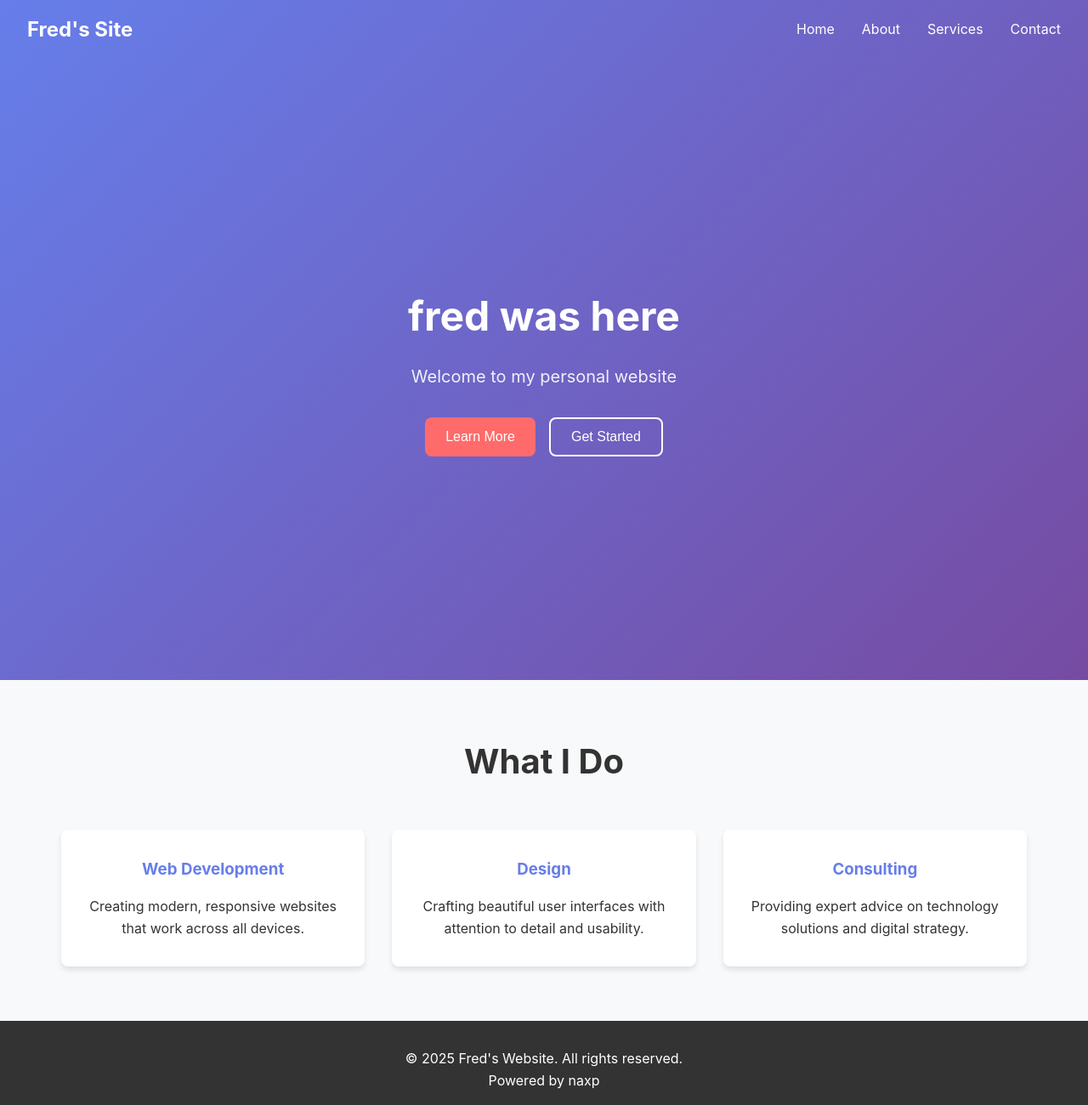
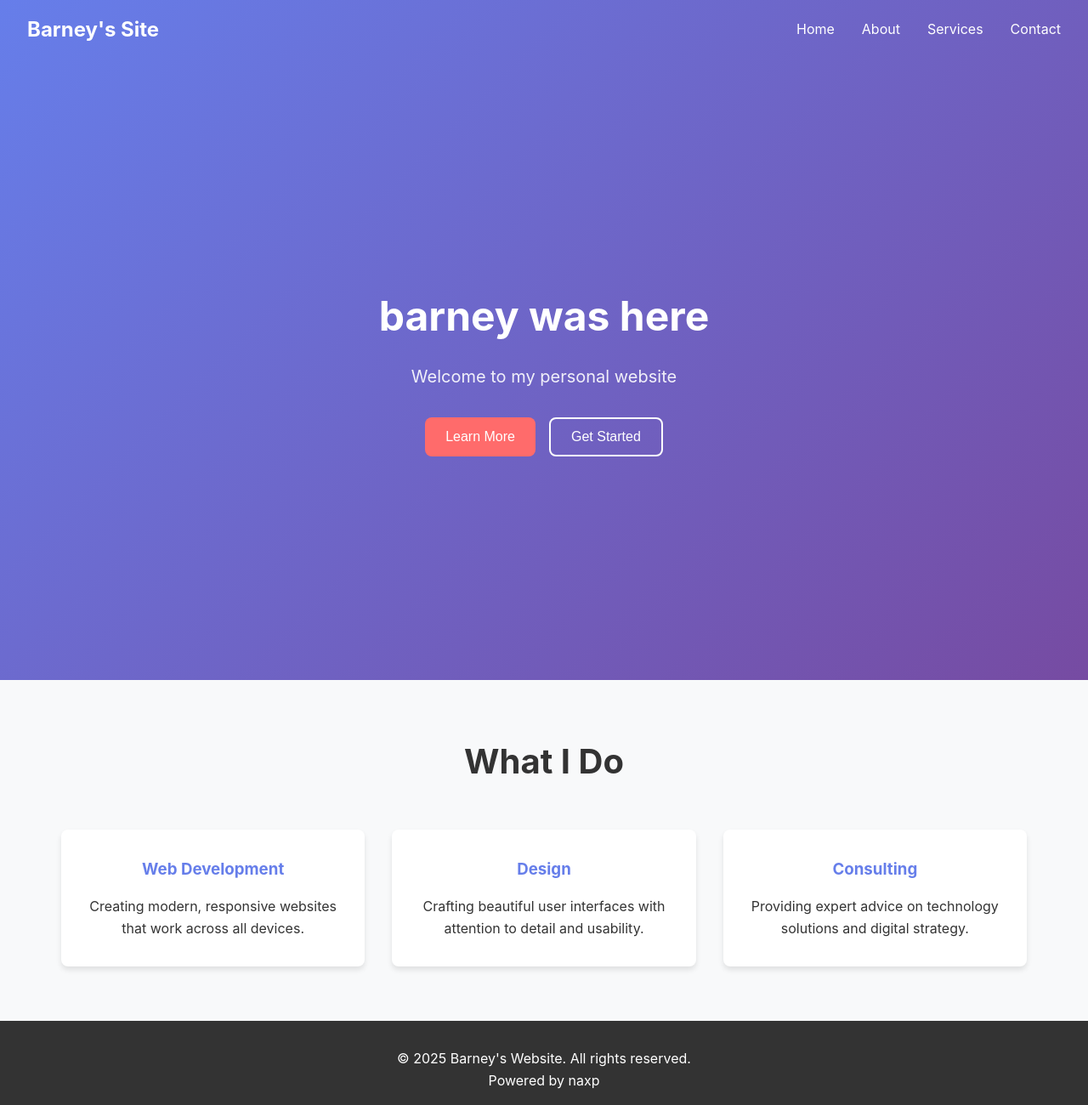
Before and after one commit to markdorsi/naxp-sbx25, a website: page public/index.html in a window 1280 px wide. Shown: the whole page at 85% size. Drawn offline with Linux system fonts and the light colour scheme.

Commit message:
update: update page content (#12)

```diff
--- a/public/index.html
+++ b/public/index.html
@@ -3,13 +3,13 @@
 <head>
     <meta charset="UTF-8">
     <meta name="viewport" content="width=device-width, initial-scale=1.0">
-    <title>Fred's Website</title>
+    <title>Barney's Website</title>
     <link rel="stylesheet" href="styles.css">
 </head>
 <body>
     <div class="hero">
         <nav class="nav">
-            <div class="nav-brand">Fred's Site</div>
+            <div class="nav-brand">Barney's Site</div>
             <div class="nav-links">
                 <a href="index.html">Home</a>
                 <a href="about.html">About</a>
@@ -19,7 +19,7 @@
         </nav>
 
         <div class="hero-content">
-            <h1>fred was here</h1>
+            <h1>barney was here</h1>
             <p class="hero-subtitle">Welcome to my personal website</p>
             <div class="hero-actions">
                 <button class="btn btn-primary">Learn More</button>
@@ -50,7 +50,7 @@
 
     <footer class="footer">
         <div class="container">
-            <p>&copy; 2025 Fred's Website. All rights reserved.</p>
+            <p>&copy; 2025 Barney's Website. All rights reserved.</p>
             <p>Powered by naxp</p>
         </div>
     </footer>
```
Also changed, not shown: public/about.html (+5 -5 lines), public/contact.html (+4 -4 lines), public/services.html (+3 -3 lines), 1 other file.
